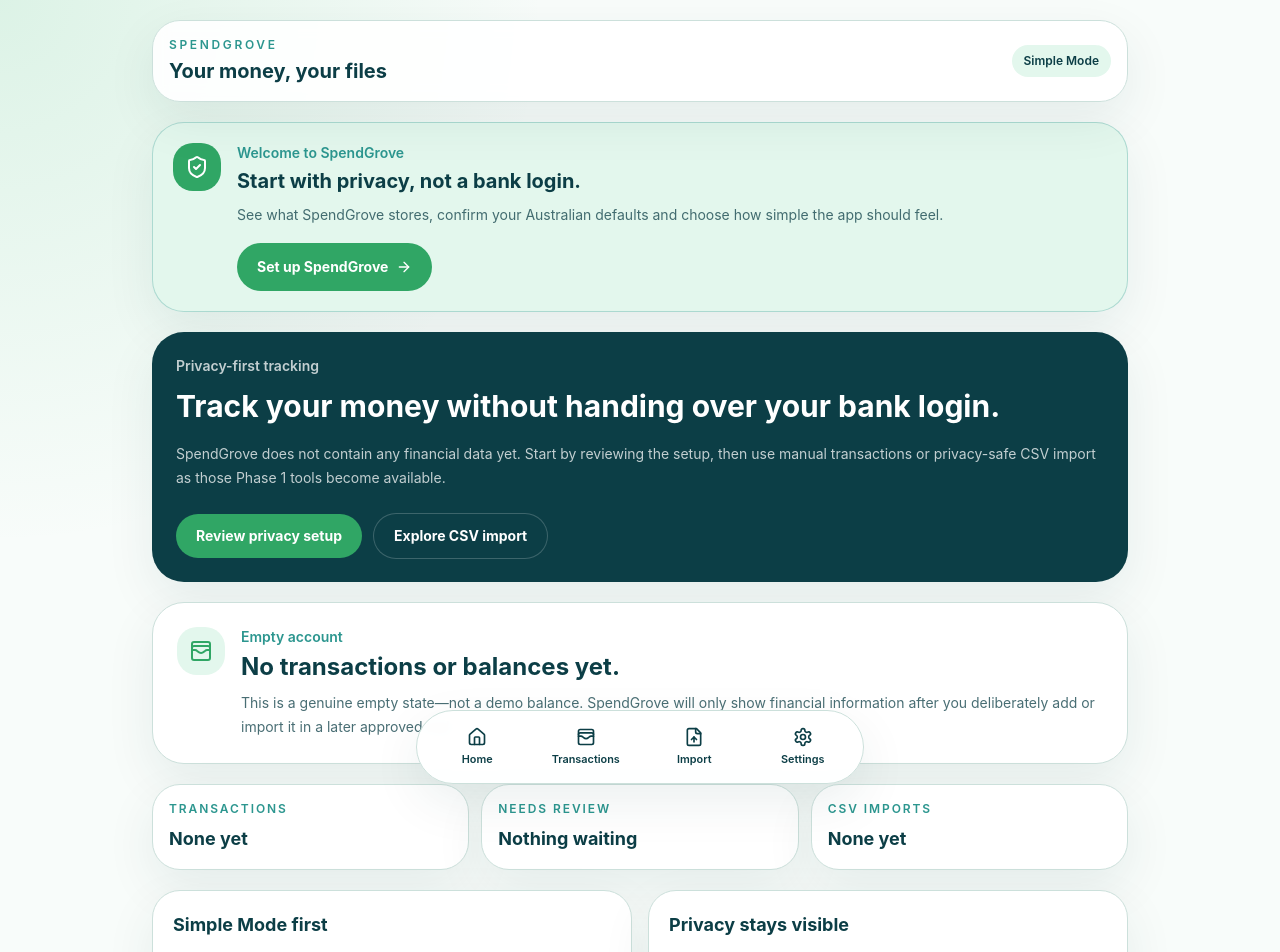
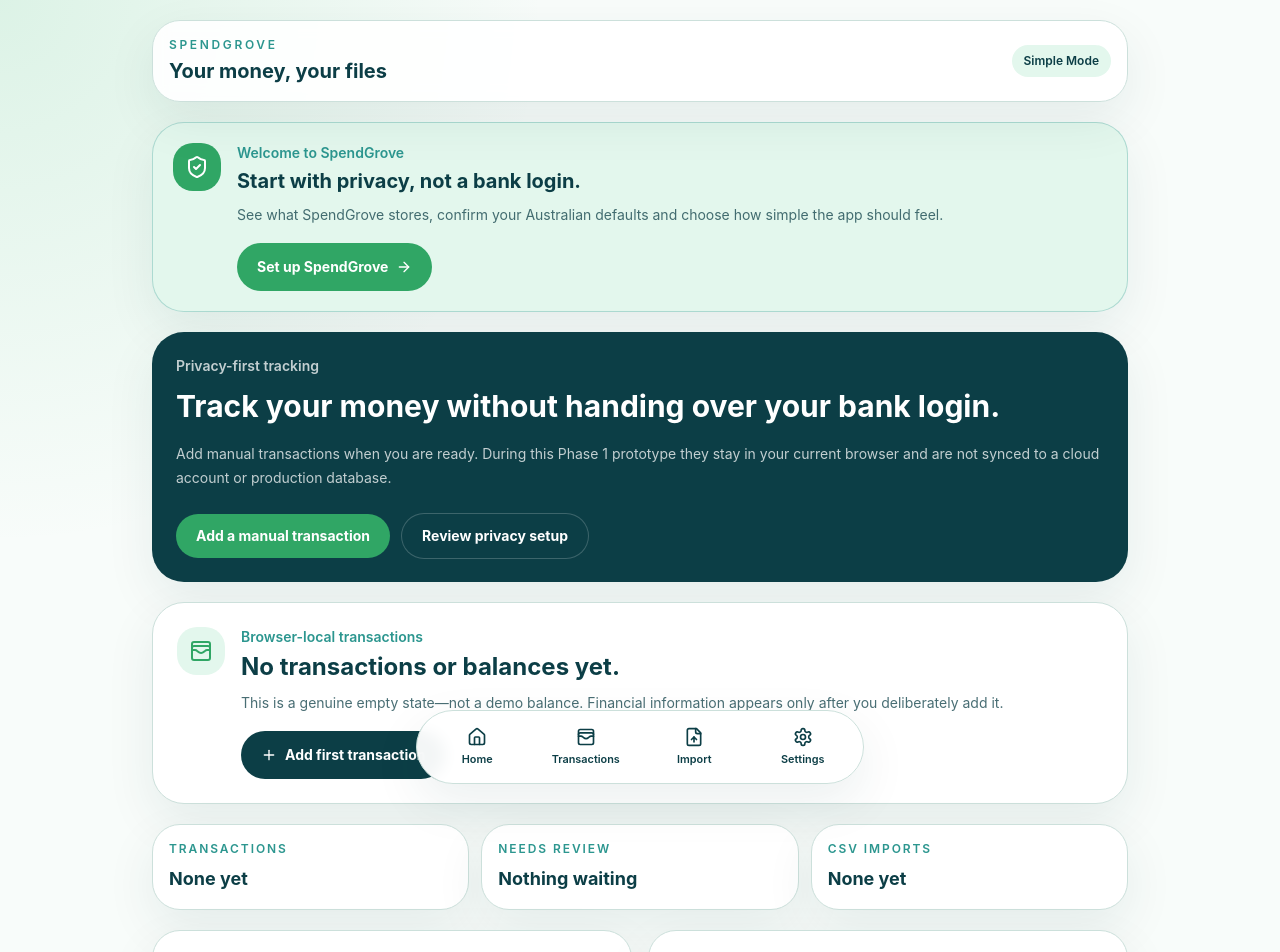
Before and after one commit to LatinMaestro/SpendGrove, a Next.js app: page / in a window 1280 px wide. Shown: the top 952 px of the page. Built offline with nearby package versions, Linux system fonts and the light colour scheme.

Commit message:
Update home for browser-local manual transactions

```diff
--- a/app/page.tsx
+++ b/app/page.tsx
@@ -1,14 +1,9 @@
 import Link from "next/link";
-import { FileUp, ShieldCheck, WalletCards } from "lucide-react";
+import { FileUp, ShieldCheck } from "lucide-react";
 import { AppShell } from "@/components/app-shell";
 import { FeatureCard } from "@/components/feature-card";
+import { HomeTransactionStatus } from "@/components/home-transaction-status";
 import { OnboardingPrompt } from "@/components/onboarding-prompt";
-
-const emptySnapshotItems = [
-  { label: "Transactions", value: "None yet" },
-  { label: "Needs review", value: "Nothing waiting" },
-  { label: "CSV imports", value: "None yet" },
-];
 
 export default function HomePage() {
   return (
@@ -19,53 +14,31 @@ export default function HomePage() {
         <p className="text-sm font-semibold text-white/75">Privacy-first tracking</p>
         <h2 className="mt-3 text-3xl font-bold leading-tight">Track your money without handing over your bank login.</h2>
         <p className="mt-4 text-sm leading-6 text-white/75">
-          SpendGrove does not contain any financial data yet. Start by reviewing the setup, then use manual transactions or privacy-safe CSV import as those Phase 1 tools become available.
+          Add manual transactions when you are ready. During this Phase 1 prototype they stay in your current browser and are not synced to a cloud account or production database.
         </p>
         <div className="mt-6 flex flex-col gap-3 sm:flex-row">
-          <Link href="/onboarding" className="rounded-full bg-brand-green px-5 py-3 text-center text-sm font-bold text-white focus:outline-none focus:ring-2 focus:ring-white">
+          <Link href="/transactions" className="rounded-full bg-brand-green px-5 py-3 text-center text-sm font-bold text-white focus:outline-none focus:ring-2 focus:ring-white">
+            Add a manual transaction
+          </Link>
+          <Link href="/onboarding" className="rounded-full bg-white/12 px-5 py-3 text-center text-sm font-bold text-white ring-1 ring-white/20 focus:outline-none focus:ring-2 focus:ring-white">
             Review privacy setup
-          </Link>
-          <Link href="/import" className="rounded-full bg-white/12 px-5 py-3 text-center text-sm font-bold text-white ring-1 ring-white/20 focus:outline-none focus:ring-2 focus:ring-white">
-            Explore CSV import
           </Link>
         </div>
       </section>
 
-      <section className="mt-5 rounded-[2rem] border border-border bg-surface-base p-6 shadow-soft" aria-labelledby="empty-finance-heading">
-        <div className="flex items-start gap-4">
-          <div className="rounded-2xl bg-surface-mint p-3 text-brand-green">
-            <WalletCards aria-hidden="true" className="h-6 w-6" />
-          </div>
-          <div>
-            <p className="text-sm font-semibold text-brand-teal">Empty account</p>
-            <h2 id="empty-finance-heading" className="mt-1 text-2xl font-bold text-brand-deepTeal">No transactions or balances yet.</h2>
-            <p className="mt-2 text-sm leading-6 text-brand-deepTeal/75">
-              This is a genuine empty state—not a demo balance. SpendGrove will only show financial information after you deliberately add or import it in a later approved task.
-            </p>
-          </div>
-        </div>
-      </section>
-
-      <section className="mt-5 grid gap-3 sm:grid-cols-3" aria-label="Empty financial overview">
-        {emptySnapshotItems.map((item) => (
-          <div key={item.label} className="rounded-3xl border border-border bg-surface-base p-4 shadow-soft">
-            <p className="text-xs font-semibold uppercase tracking-[0.16em] text-brand-teal">{item.label}</p>
-            <p className="mt-2 text-lg font-bold text-brand-deepTeal">{item.value}</p>
-          </div>
-        ))}
-      </section>
+      <HomeTransactionStatus />
 
       <div className="mt-5 grid gap-4 lg:grid-cols-2">
         <FeatureCard title="Simple Mode first" body="Australian defaults and core transaction/import paths stay prominent, while unfinished advanced modules remain hidden or clearly disabled.">
           <div className="flex items-center gap-2 text-sm font-semibold text-brand-teal">
             <ShieldCheck aria-hidden="true" className="h-4 w-4" />
-            No example financial figures are presented as saved data.
+            Only user-created local entries appear as financial data.
           </div>
         </FeatureCard>
         <FeatureCard title="Privacy stays visible" body="No bank login is requested, raw CSVs are not stored by default and review-before-commit remains the import rule.">
           <div className="flex items-center gap-2 text-sm font-semibold text-brand-teal">
             <FileUp aria-hidden="true" className="h-4 w-4" />
-            Import remains an explanatory foundation only.
+            CSV import remains an explanatory foundation only.
           </div>
         </FeatureCard>
       </div>
```
